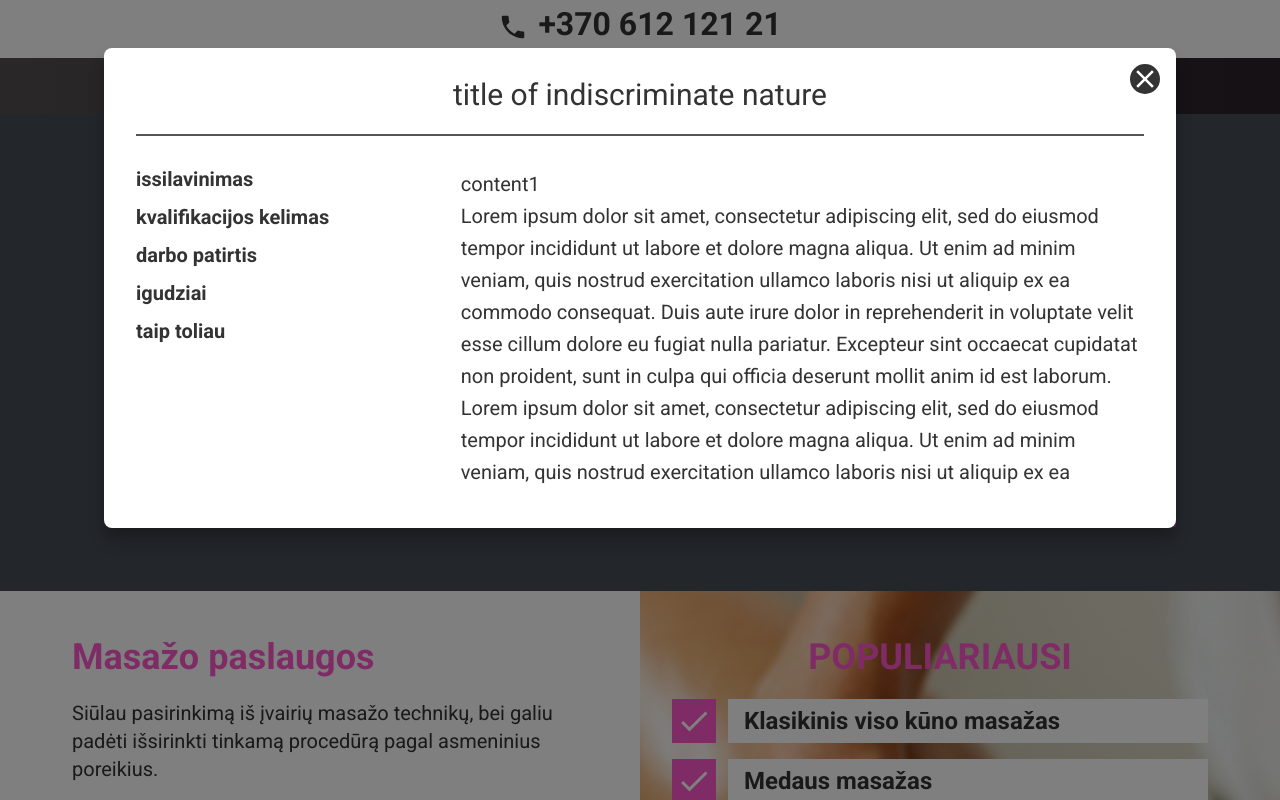
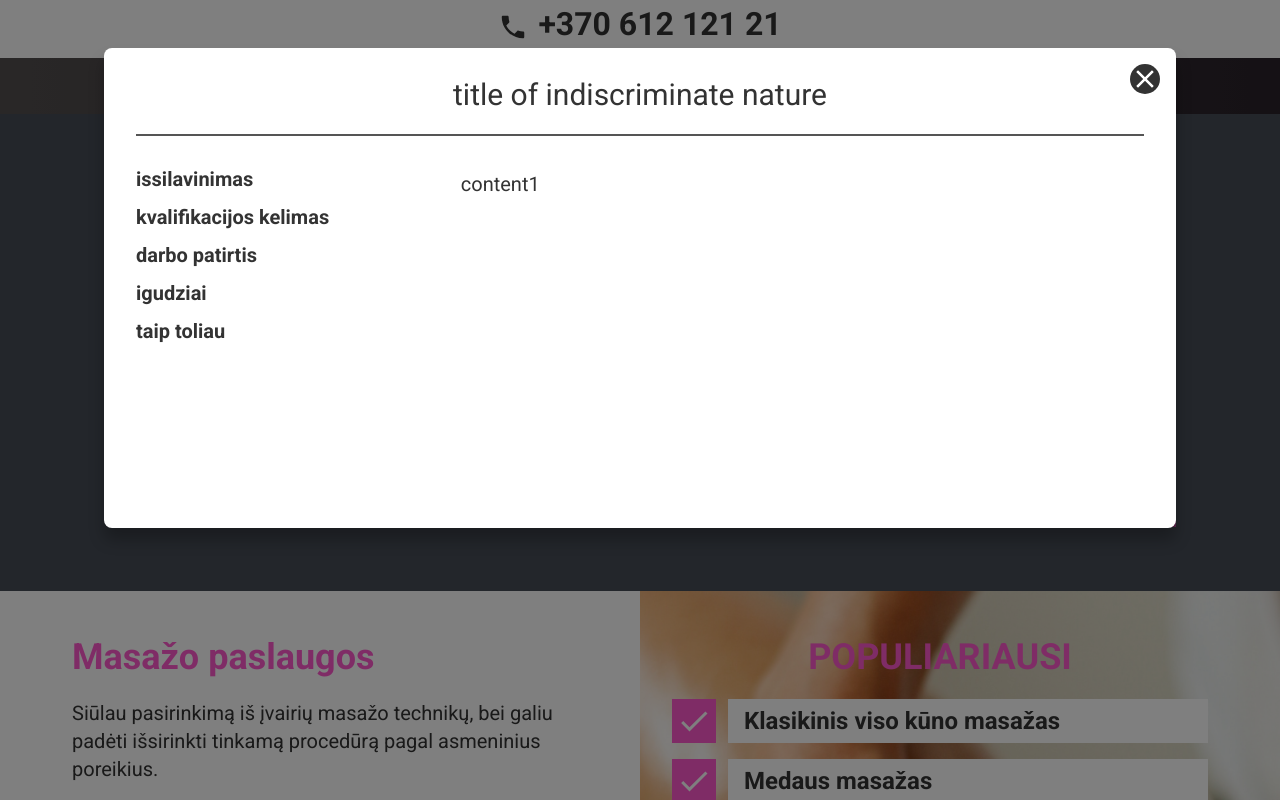
Before and after one commit to irgipaulius/website-masazai.net, a React (Create React App) app: page / in a window 1280 px wide. Both pictures are taken after a click on the button "Išsami informacija". Shown: the part 903-1703 px from the top of the page. Built offline with nearby package versions, Linux system fonts and the light colour scheme.

Commit message:
install react-markdown implement

```diff
--- a/package.json
+++ b/package.json
@@ -8,9 +8,11 @@
     "fontsource-roboto": "^4.0.0",
     "react": "^18.0.0",
     "react-dom": "^18.0.0",
+    "react-markdown": "^8.0.3",
     "react-responsive-modal": "^6.2.0",
     "react-scripts": "5.0.1",
-    "react-scroll": "^1.8.7"
+    "react-scroll": "^1.8.7",
+    "remark-gfm": "^3.0.1"
   },
   "scripts": {
     "start": "react-scripts start",
--- a/src/components/PanelButton.js
+++ b/src/components/PanelButton.js
@@ -1,5 +1,7 @@
 import React, { useState } from "react";
 import { Modal } from "react-responsive-modal";
+import ReactMarkdown from "react-markdown";
+import remarkGfm from "remark-gfm";
 
 import { AboutPanelContents } from "./panel/AboutPanel";
 import { PricingPanelContents } from "./panel/PricingPanel";
@@ -91,7 +93,9 @@ export default function PanelButton({ text, type, focus = 0 }) {
               </li>
             ))}
           </ul>
-          <div className={panel_content}>{contents[contentItem]}</div>
+          <div className={panel_content}>
+            <ReactMarkdown children={contents[contentItem]} remarkPlugins={[remarkGfm]} />
+          </div>
         </div>
       </Modal>
     </>
--- a/src/components/PanelButton.module.css
+++ b/src/components/PanelButton.module.css
@@ -142,6 +142,23 @@
 }
 
 /**************************/
+/* react-markdown */
+/**************************/
+
+table,
+td,
+th {
+  border: 1px solid;
+  padding: 0.4rem 0.8rem;
+}
+
+table {
+  width: 100%;
+  border-collapse: collapse;
+}
+
+
+/**************************/
 /* BELOW 1200px */
 /**************************/
 
--- a/src/components/panel/AboutPanel.js
+++ b/src/components/panel/AboutPanel.js
@@ -1,86 +1,31 @@
 export const AboutPanelContents = {
   title: "title of indiscriminate nature",
   contents: {
-    issilavinimas: (
-      <>
-        <p>content1</p>
-        <p>
-          Lorem ipsum dolor sit amet, consectetur adipiscing elit, sed do eiusmod tempor incididunt
-          ut labore et dolore magna aliqua. Ut enim ad minim veniam, quis nostrud exercitation
-          ullamco laboris nisi ut aliquip ex ea commodo consequat. Duis aute irure dolor in
-          reprehenderit in voluptate velit esse cillum dolore eu fugiat nulla pariatur. Excepteur
-          sint occaecat cupidatat non proident, sunt in culpa qui officia deserunt mollit anim id
-          est laborum.
-        </p>
-        <p>
-          Lorem ipsum dolor sit amet, consectetur adipiscing elit, sed do eiusmod tempor incididunt
-          ut labore et dolore magna aliqua. Ut enim ad minim veniam, quis nostrud exercitation
-          ullamco laboris nisi ut aliquip ex ea commodo consequat. Duis aute irure dolor in
-          reprehenderit in voluptate velit esse cillum dolore eu fugiat nulla pariatur. Excepteur
-          sint occaecat cupidatat non proident, sunt in culpa qui officia deserunt mollit anim id
-          est laborum.
-        </p>
-        <p>
-          Lorem ipsum dolor sit amet, consectetur adipiscing elit, sed do eiusmod tempor incididunt
-          ut labore et dolore magna aliqua. Ut enim ad minim veniam, quis nostrud exercitation
-          ullamco laboris nisi ut aliquip ex ea commodo consequat. Duis aute irure dolor in
-          reprehenderit in voluptate velit esse cillum dolore eu fugiat nulla pariatur. Excepteur
-          sint occaecat cupidatat non proident, sunt in culpa qui officia deserunt mollit anim id
-          est laborum.
-        </p>
-        <p>
-          Lorem ipsum dolor sit amet, consectetur adipiscing elit, sed do eiusmod tempor incididunt
-          ut labore et dolore magna aliqua. Ut enim ad minim veniam, quis nostrud exercitation
-          ullamco laboris nisi ut aliquip ex ea commodo consequat. Duis aute irure dolor in
-          reprehenderit in voluptate velit esse cillum dolore eu fugiat nulla pariatur. Excepteur
-          sint occaecat cupidatat non proident, sunt in culpa qui officia deserunt mollit anim id
-          est laborum.
-        </p>
-        <p>
-          Lorem ipsum dolor sit amet, consectetur adipiscing elit, sed do eiusmod tempor incididunt
-          ut labore et dolore magna aliqua. Ut enim ad minim veniam, quis nostrud exercitation
-          ullamco laboris nisi ut aliquip ex ea commodo consequat. Duis aute irure dolor in
-          reprehenderit in voluptate velit esse cillum dolore eu fugiat nulla pariatur. Excepteur
-          sint occaecat cupidatat non proident, sunt in culpa qui officia deserunt mollit anim id
-          est laborum.
-        </p>
-        <p>
-          Lorem ipsum dolor sit amet, consectetur adipiscing elit, sed do eiusmod tempor incididunt
-          ut labore et dolore magna aliqua. Ut enim ad minim veniam, quis nostrud exercitation
-          ullamco laboris nisi ut aliquip ex ea commodo consequat. Duis aute irure dolor in
-          reprehenderit in voluptate velit esse cillum dolore eu fugiat nulla pariatur. Excepteur
-          sint occaecat cupidatat non proident, sunt in culpa qui officia deserunt mollit anim id
-          est laborum.
-        </p>
-        <p>
-          Lorem ipsum dolor sit amet, consectetur adipiscing elit, sed do eiusmod tempor incididunt
-          ut labore et dolore magna aliqua. Ut enim ad minim veniam, quis nostrud exercitation
-          ullamco laboris nisi ut aliquip ex ea commodo consequat. Duis aute irure dolor in
-          reprehenderit in voluptate velit esse cillum dolore eu fugiat nulla pariatur. Excepteur
-          sint occaecat cupidatat non proident, sunt in culpa qui officia deserunt mollit anim id
-          est laborum.
-        </p>
-      </>
-    ),
-    "kvalifikacijos kelimas": (
-      <>
-        <p>content2</p>
-      </>
-    ),
-    "darbo patirtis": (
-      <>
-        <p>content3</p>
-      </>
-    ),
-    igudziai: (
-      <>
-        <p>content4</p>
-      </>
-    ),
-    "taip toliau": (
-      <>
-        <p>content5</p>
-      </>
-    ),
+    issilavinimas: `content1`,
+    "kvalifikacijos kelimas": `A paragraph with *emphasis* and **strong importance**.
+
+A block quote with ~strikethrough~ and a URL: https://reactjs.org.
+
+* Lists
+* [ ] todo
+* [x] done
+
+A table:
+
+| a | b |
+| - | - |
+`,
+    "darbo patirtis": `
+# Header 1
+## Header 2
+
+_italic_
+
+**bold**
+
+<b>bold Html</b>
+    `,
+    igudziai: "# header1\n*italic*",
+    "taip toliau": `content5`,
   },
 };
--- a/src/components/panel/ErrorPanel.js
+++ b/src/components/panel/ErrorPanel.js
@@ -1,15 +1,7 @@
 export const ErrorPanelContents = {
-    title: "Error?!?!?!!!!!!",
-    contents: {
-      "what the fuck?!": (
-        <>
-          <p style={{ color: "red" }}>I HAVE NO FUCKING CLUE EITHER OMG</p>
-        </>
-      ),
-      "what do I do now?": (
-        <>
-          <p style={{ color: "black" }}>press alt+f4</p>
-        </>
-      ),
-    },
-  };
+  title: "Error?!?!?!!!!!!",
+  contents: {
+    "what the fuck?!": `I HAVE NO FUCKING CLUE EITHER OMG`,
+    "what do I do now?": `press alt+f4`,
+  },
+};
--- a/src/components/panel/PricingPanel.js
+++ b/src/components/panel/PricingPanel.js
@@ -1,15 +1,7 @@
 export const PricingPanelContents = {
   title: "title of superior persuasion",
   contents: {
-    "masazas rankom": (
-      <>
-        <p>100 euru</p>
-      </>
-    ),
-    "masazas kojom": (
-      <>
-        <p>200 euru</p>
-      </>
-    ),
+    "masazas rankom": `100 euru`,
+    "masazas kojom": `200 euru`,
   },
 };
```
Also changed, not shown: 1 other file (tests, documents, lock files or other folders).
